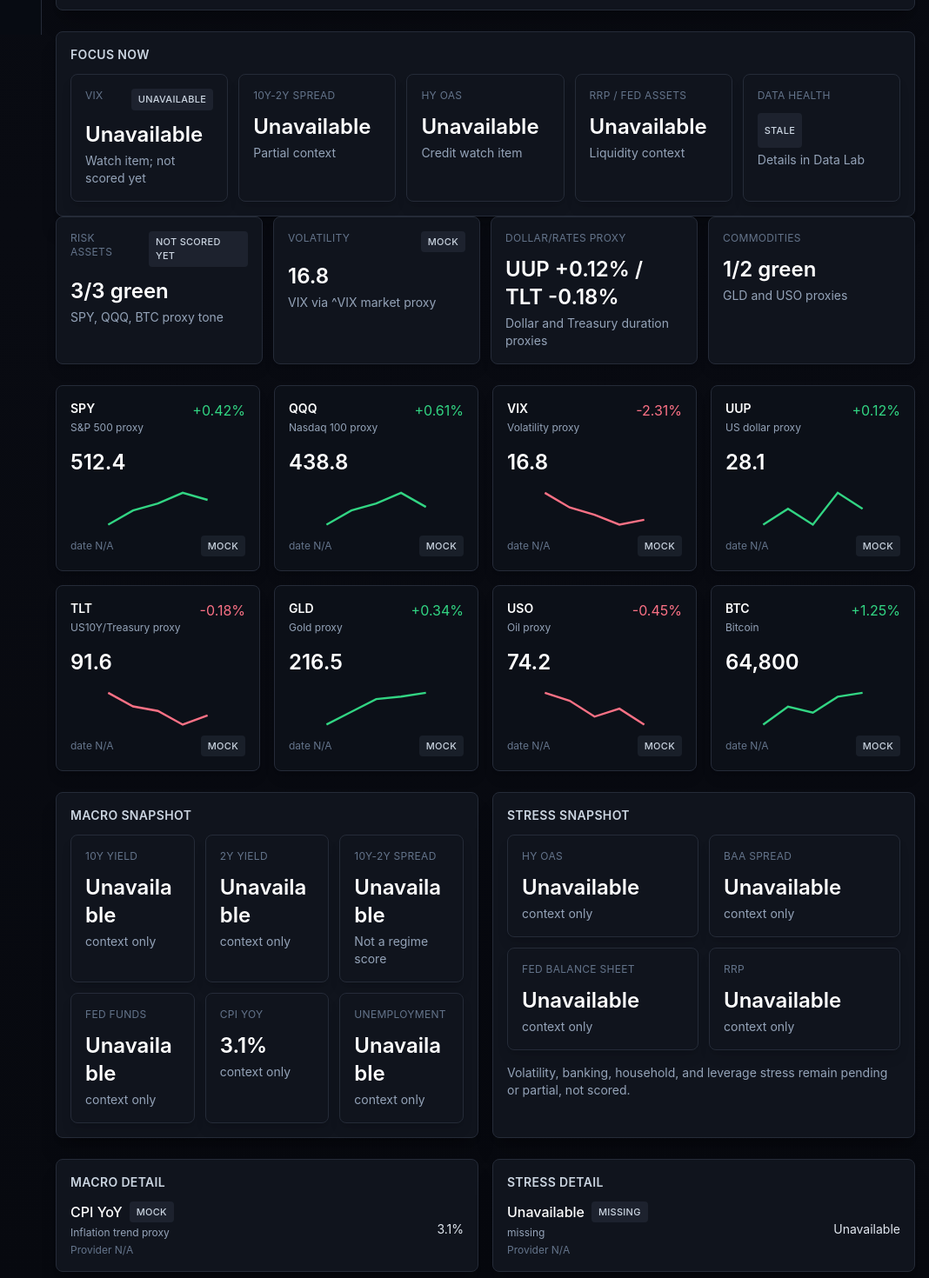
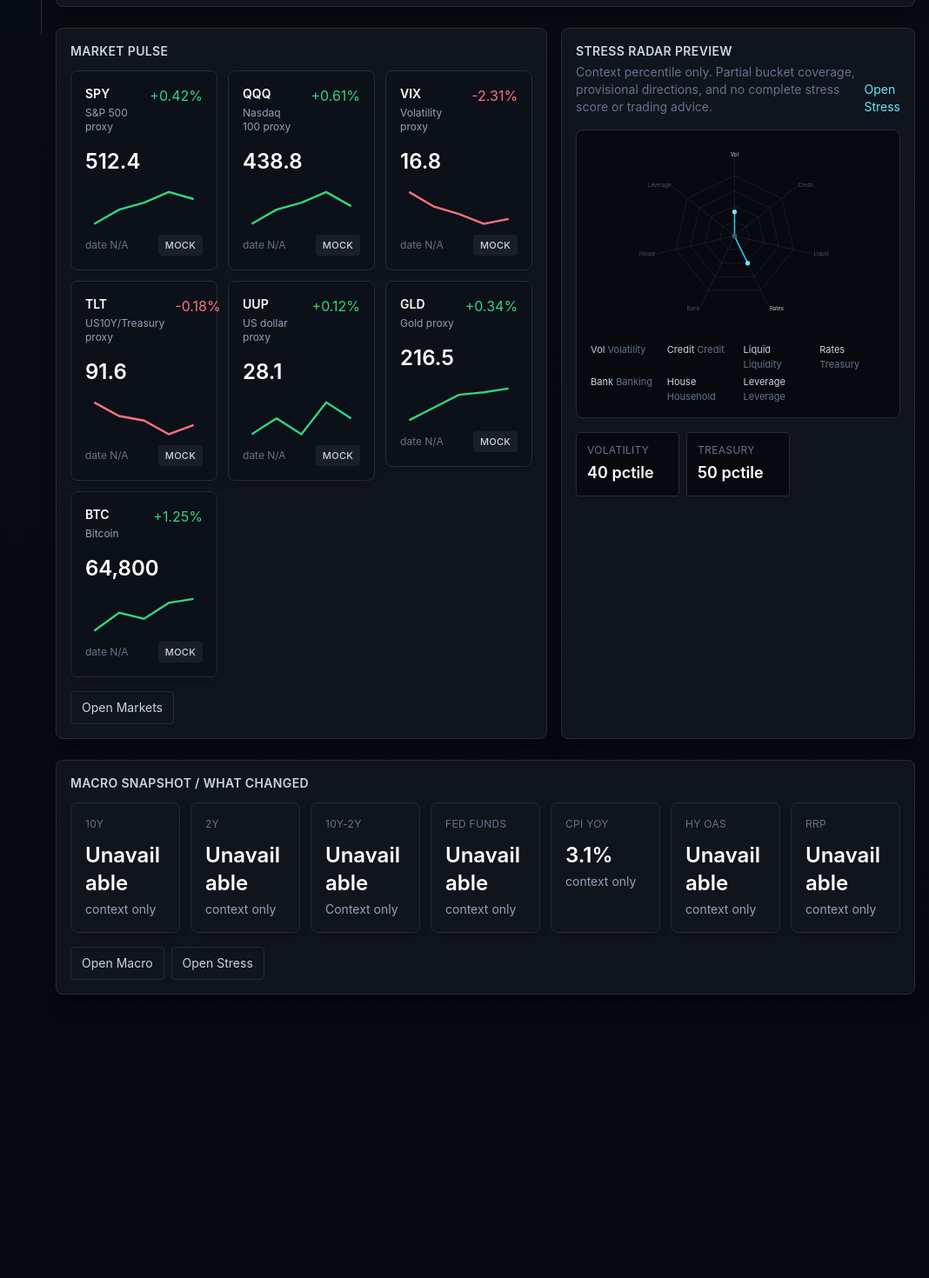
Before and after one commit to gannnnnnnnnnnnnn/Macro-Watch, a Next.js app: page / in a window 1280 px wide. Shown: the part 760-2230 px from the top of the page at 87% size, without its empty margins (212-1280 px from the left). After the commit the page ends 1936 px from the top, so only its background shows below. Built offline with nearby package versions, Linux system fonts and the light colour scheme.

Commit message:
polish dashboard IA and local refresh workflow

```diff
--- a/app/page.tsx
+++ b/app/page.tsx
@@ -1,9 +1,10 @@
 import Link from "next/link";
-import { AssetCard, IndicatorList, MetricTile, Panel, StatusBadge } from "@/components/Cockpit";
+import { AssetCard, MetricTile, Panel } from "@/components/Cockpit";
 import { PinnedWorkbench } from "@/components/PinsClient";
+import { StressRadarClient } from "@/components/StressRadarClient";
 import { getCockpitData, getPinCatalog, resolveAllResearchItems } from "@/lib/data";
 import { getFreshness } from "@/lib/freshness";
-import { formatDateTime, formatDelta, formatPercent, formatValueWithUnit } from "@/lib/format";
+import { formatDateTime, formatDelta, formatValueWithUnit } from "@/lib/format";
 import type { Indicator } from "@/lib/types";
 
 function findIndicator(groups: Record<string, Indicator[]> | undefined, name: string) {
@@ -20,30 +21,25 @@ function detail(item: Indicator | undefined, fallback = "context only") {
 }
 
 export default function Home() {
-  const { market, marketHistory, macro, stress, pipelineStatus } = getCockpitData();
+  const { market, marketHistory, indicatorHistory, macro, stress, pipelineStatus } = getCockpitData();
   const assets = market.assets ?? [];
   const bySymbol = Object.fromEntries(assets.map((asset) => [asset.symbol, asset]));
-  const riskAssets = [bySymbol.SPY, bySymbol.QQQ, bySymbol["BTC-USD"]].filter(Boolean);
-  const commodities = [bySymbol.GLD, bySymbol.USO].filter(Boolean);
   const freshness = getFreshness(pipelineStatus.generated_at);
   const defaultPins = getPinCatalog();
   const researchItems = resolveAllResearchItems();
+  const pulseAssets = ["SPY", "QQQ", "VIX", "TLT", "UUP", "GLD", "BTC-USD"].map((symbol) => bySymbol[symbol]).filter(Boolean);
 
   const tenYear = findIndicator(macro.groups, "10Y Treasury yield");
   const twoYear = findIndicator(macro.groups, "2Y Treasury yield");
   const curve = findIndicator(macro.groups, "10Y-2Y spread");
   const fedFunds = findIndicator(macro.groups, "Effective fed funds");
   const cpi = findIndicator(macro.groups, "CPI YoY");
-  const unemployment = findIndicator(macro.groups, "Unemployment rate");
   const hyOas = stress.buckets?.["Credit stress"]?.find((item) => item.name === "High yield OAS");
-  const baa = stress.buckets?.["Credit stress"]?.find((item) => item.name === "Baa spread vs 10Y");
-  const walcl = stress.buckets?.["Liquidity stress"]?.find((item) => item.name === "Fed total assets");
   const rrp = stress.buckets?.["Liquidity stress"]?.find((item) => item.name === "Overnight reverse repos");
-  const vixStress = stress.buckets?.["Volatility stress"]?.find((item) => item.name === "VIX");
 
   return (
     <>
-      <div className="mb-6 rounded-lg border border-line bg-panel/80 p-5 shadow-xl shadow-black/20">
+      <div className="mb-5 rounded-lg border border-line bg-panel/80 p-5 shadow-xl shadow-black/20">
         <div className="flex flex-col gap-4 xl:flex-row xl:items-end xl:justify-between">
           <div>
             <p className="text-xs font-semibold uppercase tracking-[0.18em] text-cyan-300">Research home</p>
@@ -64,51 +60,36 @@ export default function Home() {
         <PinnedWorkbench defaultPins={defaultPins} items={researchItems} />
       </div>
 
-      <Panel title="Focus now">
-        <div className="grid gap-3 sm:grid-cols-2 xl:grid-cols-5">
-          <MetricTile label="VIX" value={value(vixStress)} detail="Watch item; not scored yet" badge={<StatusBadge label={vixStress?.status} real={vixStress?.real_data} />} />
-          <MetricTile label="10Y-2Y spread" value={value(curve)} detail="Partial context" />
-          <MetricTile label="HY OAS" value={value(hyOas)} detail={detail(hyOas, "Credit watch item")} />
-          <MetricTile label="RRP / Fed assets" value={value(rrp) !== "Unavailable" ? value(rrp) : value(walcl)} detail={rrp?.real_data ? detail(rrp, "Liquidity watch item") : "Liquidity context"} />
-          <MetricTile label="Data health" value={<StatusBadge label={freshness.isStale ? "stale" : "current"} real={!freshness.isStale} />} detail="Details in Data Lab" />
-        </div>
-      </Panel>
-      <div className="mb-6 grid gap-3 md:grid-cols-4">
-        <MetricTile label="Risk assets" value={`${riskAssets.filter((asset) => typeof asset?.change === "number" && asset.change >= 0).length}/${riskAssets.length} green`} detail="SPY, QQQ, BTC proxy tone" badge={<StatusBadge label="not scored yet" />} />
-        <MetricTile label="Volatility" value={bySymbol.VIX?.value ?? "Unavailable"} detail="VIX via ^VIX market proxy" badge={<StatusBadge label={bySymbol.VIX?.status} real={bySymbol.VIX?.real_data} />} />
-          <MetricTile label="Dollar/rates proxy" value={`UUP ${formatPercent(bySymbol.UUP?.change)} / TLT ${formatPercent(bySymbol.TLT?.change)}`} detail="Dollar and Treasury duration proxies" />
-        <MetricTile label="Commodities" value={`${commodities.filter((asset) => typeof asset?.change === "number" && asset.change >= 0).length}/${commodities.length} green`} detail="GLD and USO proxies" />
+      <div className="grid gap-4 xl:grid-cols-[1fr_0.72fr]">
+        <Panel title="Market pulse">
+          <div className="grid gap-3 sm:grid-cols-2 xl:grid-cols-3">
+            {pulseAssets.map((asset) => (
+              <Link key={asset.symbol} href={`/assets/${encodeURIComponent(asset.symbol ?? "")}`} className="block">
+                <AssetCard asset={asset} history={marketHistory.symbols?.[asset.symbol ?? ""]} />
+              </Link>
+            ))}
+          </div>
+          <Link href="/markets" className="mt-4 inline-flex rounded border border-line px-3 py-2 text-sm text-slate-300 hover:bg-ink hover:text-white">Open Markets</Link>
+        </Panel>
+        <StressRadarClient stress={stress} indicatorHistory={indicatorHistory} marketHistory={marketHistory} compact />
       </div>
 
-      <div className="grid gap-4 sm:grid-cols-2 lg:grid-cols-4">
-        {assets.slice(0, 8).map((asset, index) => <AssetCard key={`${asset.symbol}-${index}`} asset={asset} history={marketHistory.symbols?.[asset.symbol ?? ""]} />)}
-      </div>
-
-      <div className="mt-6 grid gap-4 xl:grid-cols-2">
-        <Panel title="Macro snapshot">
-          <div className="grid gap-3 sm:grid-cols-2 lg:grid-cols-3">
-            <MetricTile label="10Y yield" value={value(tenYear)} detail={detail(tenYear)} />
-            <MetricTile label="2Y yield" value={value(twoYear)} detail={detail(twoYear)} />
-            <MetricTile label="10Y-2Y spread" value={value(curve)} detail={detail(curve, "Not a regime score")} />
-            <MetricTile label="Fed funds" value={value(fedFunds)} detail={detail(fedFunds)} />
+      <div className="mt-6">
+        <Panel title="Macro snapshot / what changed">
+          <div className="grid gap-3 sm:grid-cols-2 xl:grid-cols-7">
+            <MetricTile label="10Y" value={value(tenYear)} detail={detail(tenYear)} />
+            <MetricTile label="2Y" value={value(twoYear)} detail={detail(twoYear)} />
+            <MetricTile label="10Y-2Y" value={value(curve)} detail={detail(curve, "Context only")} />
+            <MetricTile label="Fed Funds" value={value(fedFunds)} detail={detail(fedFunds)} />
             <MetricTile label="CPI YoY" value={value(cpi)} detail={detail(cpi)} />
-            <MetricTile label="Unemployment" value={value(unemployment)} detail={detail(unemployment)} />
+            <MetricTile label="HY OAS" value={value(hyOas)} detail={detail(hyOas)} />
+            <MetricTile label="RRP" value={value(rrp)} detail={detail(rrp)} />
+          </div>
+          <div className="mt-4 flex flex-wrap gap-2">
+            <Link href="/macro" className="rounded border border-line px-3 py-2 text-sm text-slate-300 hover:bg-ink hover:text-white">Open Macro</Link>
+            <Link href="/stress" className="rounded border border-line px-3 py-2 text-sm text-slate-300 hover:bg-ink hover:text-white">Open Stress</Link>
           </div>
         </Panel>
-        <Panel title="Stress snapshot">
-          <div className="grid gap-3 sm:grid-cols-2">
-            <MetricTile label="HY OAS" value={value(hyOas)} detail={detail(hyOas)} />
-            <MetricTile label="Baa spread" value={value(baa)} detail={detail(baa)} />
-            <MetricTile label="Fed balance sheet" value={value(walcl)} detail={detail(walcl)} />
-            <MetricTile label="RRP" value={value(rrp)} detail={detail(rrp)} />
-          </div>
-          <p className="mt-4 text-sm text-slate-400">Volatility, banking, household, and leverage stress remain pending or partial, not scored.</p>
-        </Panel>
-      </div>
-
-      <div className="mt-6 grid gap-4 lg:grid-cols-2">
-        <Panel title="Macro detail"><IndicatorList items={[tenYear, twoYear, curve, fedFunds, cpi, unemployment].filter(Boolean) as Indicator[]} /></Panel>
-        <Panel title="Stress detail"><IndicatorList items={[hyOas, baa, walcl, rrp].filter(Boolean) as Indicator[]} /></Panel>
       </div>
     </>
   );
--- a/app/stress/page.tsx
+++ b/app/stress/page.tsx
@@ -35,6 +35,9 @@ export default function StressPage() {
   return (
     <>
       <ShellTitle title="Stress radar" eyebrow="Partial real stress context" />
+      <p className="mb-4 max-w-3xl text-sm text-slate-400">
+        This is a current context percentile view with partial bucket coverage. It is not a full stress score; some directionality remains provisional until a later analytics layer exists.
+      </p>
       <StressRadarClient stress={stress} indicatorHistory={indicatorHistory} marketHistory={marketHistory} />
       <div className="mt-4 grid gap-3 md:grid-cols-3">
         <MetricTile label="Credit context" value="partial" detail="HY OAS and Baa spread wired" badge={<StatusBadge label="partial" />} />
--- a/components/StressRadarClient.tsx
+++ b/components/StressRadarClient.tsx
@@ -1,27 +1,30 @@
 "use client";
 
+import Link from "next/link";
 import { useMemo, useState } from "react";
 import { IndicatorList, StatusBadge } from "@/components/Cockpit";
 import type { Indicator, IndicatorHistory, MarketHistory, StressIndicators } from "@/lib/types";
 
 const bucketDefs = [
-  { key: "Volatility stress", label: "Volatility", ids: ["VIX"], market: "VIX" },
-  { key: "Credit stress", label: "Credit", ids: ["BAMLH0A0HYM2", "BAA10Y"] },
-  { key: "Liquidity stress", label: "Liquidity", ids: ["WALCL", "RRPONTSYD"] },
-  { key: "Treasury market stress", label: "Treasury", ids: ["10y-2y-spread", "10y-3m-spread", "DGS10"] },
-  { key: "Banking stress", label: "Banking", ids: [] },
-  { key: "Household stress", label: "Household", ids: [] },
-  { key: "Leverage stress", label: "Leverage", ids: [] },
+  { key: "Volatility stress", label: "Volatility", axis: "Vol", ids: ["VIX"], market: "VIX" },
+  { key: "Credit stress", label: "Credit", axis: "Credit", ids: ["BAMLH0A0HYM2", "BAA10Y"] },
+  { key: "Liquidity stress", label: "Liquidity", axis: "Liquid", ids: ["WALCL", "RRPONTSYD"] },
+  { key: "Treasury market stress", label: "Treasury", axis: "Rates", ids: ["10y-2y-spread", "10y-3m-spread", "DGS10"] },
+  { key: "Banking stress", label: "Banking", axis: "Bank", ids: [] },
+  { key: "Household stress", label: "Household", axis: "House", ids: [] },
+  { key: "Leverage stress", label: "Leverage", axis: "Leverage", ids: [] },
 ];
 
 export function StressRadarClient({
   stress,
   indicatorHistory,
   marketHistory,
+  compact = false,
 }: {
   stress: StressIndicators;
   indicatorHistory: IndicatorHistory;
   marketHistory: MarketHistory;
+  compact?: boolean;
 }) {
   const [selected, setSelected] = useState(bucketDefs[0].key);
   const buckets = useMemo(() => bucketDefs.map((bucket) => buildBucket(bucket, stress, indicatorHistory, marketHistory)), [indicatorHistory, marketHistory, stress]);
@@ -32,19 +35,19 @@ export function StressRadarClient({
     <section className="rounded-lg border border-line bg-panel p-4 shadow-xl shadow-black/20">
       <div className="mb-4 flex flex-col gap-2 md:flex-row md:items-end md:justify-between">
         <div>
-          <h2 className="text-sm font-semibold uppercase tracking-wide text-slate-300">Coverage-aware stress radar</h2>
+          <h2 className="text-sm font-semibold uppercase tracking-wide text-slate-300">{compact ? "Stress radar preview" : "Coverage-aware stress radar"}</h2>
           <p className="mt-1 text-sm text-slate-500">Context percentile only. Partial bucket coverage, provisional directions, and no complete stress score or trading advice.</p>
         </div>
-        <StatusBadge label="partial" />
+        {compact ? <Link href="/stress" className="text-sm text-cyan-300 hover:text-cyan-100">Open Stress</Link> : <StatusBadge label="partial" />}
       </div>
-      <div className="grid gap-4 xl:grid-cols-[360px_1fr]">
+      <div className={`grid gap-4 ${compact ? "" : "xl:grid-cols-[360px_1fr]"}`}>
         <div className="rounded-lg border border-line bg-ink p-4">
-          <svg viewBox="0 0 280 280" className="mx-auto h-[320px] w-full max-w-[340px]" role="img" aria-label="Partial stress radar">
+          <svg viewBox="0 0 292 292" className={`mx-auto w-full ${compact ? "h-[220px] max-w-[260px]" : "h-[330px] max-w-[360px]"}`} role="img" aria-label="Partial stress radar">
             {[0.25, 0.5, 0.75, 1].map((scale) => (
               <polygon key={scale} points={radarPoints(bucketDefs.map(() => scale * 100), 140, 140, 92).join(" ")} fill="none" stroke="rgba(148, 163, 184, 0.14)" />
             ))}
             {buckets.map((bucket, index) => {
-              const [x, y] = axisPoint(index, buckets.length, 140, 140, 116);
+              const [x, y] = axisPoint(index, buckets.length, 140, 140, 124);
               return (
                 <g key={bucket.key}>
                   <line x1="140" y1="140" x2={x} y2={y} stroke="rgba(148, 163, 184, 0.16)" />
@@ -52,11 +55,11 @@ export function StressRadarClient({
                     x={x}
                     y={y}
                     onClick={() => setSelected(bucket.key)}
-                    textAnchor={x < 122 ? "end" : x > 122 ? "start" : "middle"}
+                    textAnchor={x < 140 ? "end" : x > 140 ? "start" : "middle"}
                     dominantBaseline="middle"
                     className={`cursor-pointer ${bucket.status === "pending" ? "fill-slate-600 text-[8px]" : "fill-slate-300 text-[8px]"}`}
                   >
-                    {bucket.label}
+                    {bucket.axis}
                   </text>
                 </g>
               );
@@ -66,7 +69,20 @@ export function StressRadarClient({
               <circle key={buckets[index].key} cx={point.split(",")[0]} cy={point.split(",")[1]} r="3.5" className={buckets[index].status === "pending" ? "fill-slate-600" : "fill-cyan-300"} />
             ))}
           </svg>
+          <div className="mt-2 grid grid-cols-2 gap-x-3 gap-y-1 text-[11px] text-slate-500 sm:grid-cols-4">
+            {buckets.map((bucket) => <span key={bucket.key}><span className="text-slate-300">{bucket.axis}</span> {bucket.label}</span>)}
+          </div>
         </div>
+        {compact ? (
+          <div className="grid gap-2 sm:grid-cols-3">
+            {buckets.filter((bucket) => bucket.status !== "pending").slice(0, 3).map((bucket) => (
+              <div key={bucket.key} className="rounded border border-line bg-ink p-3">
+                <p className="text-xs uppercase tracking-wide text-slate-500">{bucket.label}</p>
+                <p className="mt-1 text-lg font-semibold text-white">{Math.round(bucket.value)} pctile</p>
+              </div>
+            ))}
+          </div>
+        ) : (
         <div className="space-y-3">
           <div className="grid gap-2 sm:grid-cols-2 xl:grid-cols-3">
             {buckets.map((bucket) => (
@@ -96,13 +112,14 @@ export function StressRadarClient({
             <IndicatorList items={selectedBucket.items} />
           </div>
         </div>
+        )}
       </div>
     </section>
   );
 }
 
 function buildBucket(
-  bucket: { key: string; label: string; ids: string[]; market?: string },
+  bucket: { key: string; label: string; axis: string; ids: string[]; market?: string },
   stress: StressIndicators,
   indicatorHistory: IndicatorHistory,
   marketHistory: MarketHistory,
--- a/package.json
+++ b/package.json
@@ -4,7 +4,8 @@
     "build": "next build",
     "start": "next start",
     "lint": "next lint",
-    "qa:routes": "node scripts/qa/route_smoke.mjs"
+    "qa:routes": "node scripts/qa/route_smoke.mjs",
+    "data:refresh": "bash scripts/refresh_data.sh"
   },
   "dependencies": {
     "@types/node": "25.6.0",
```
Also changed, not shown: app/data-lab/page.tsx (+9 -1 lines), 6 other files (tests, documents, lock files or other folders).
